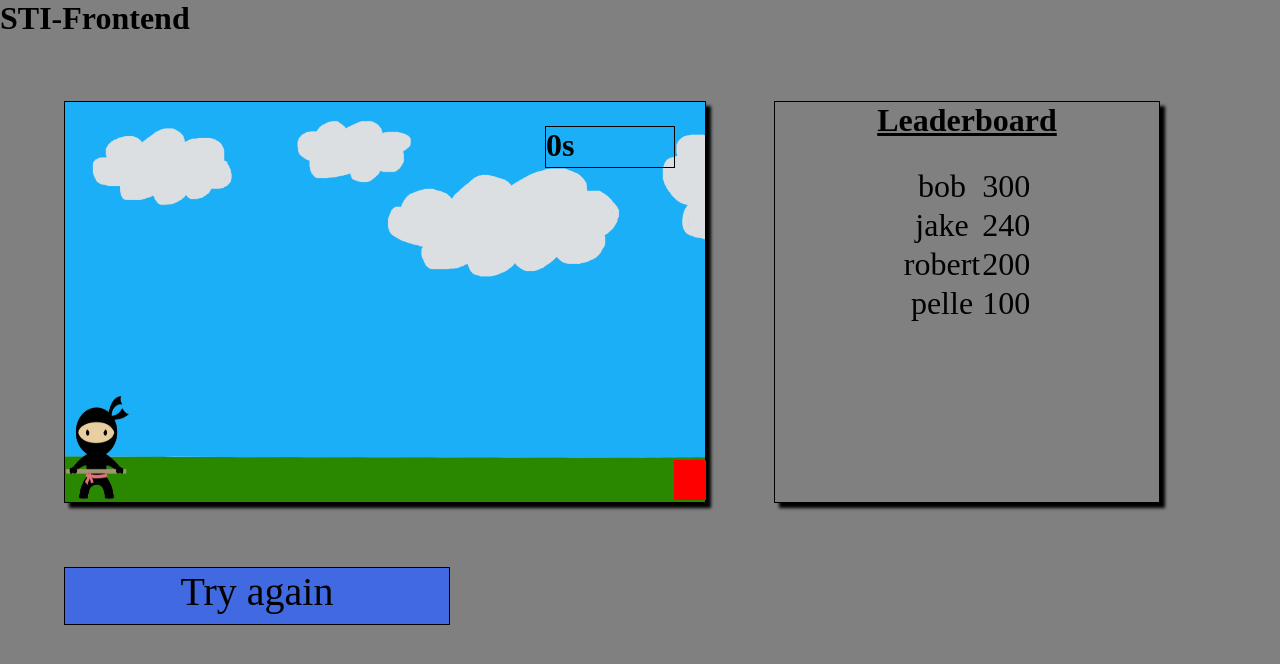
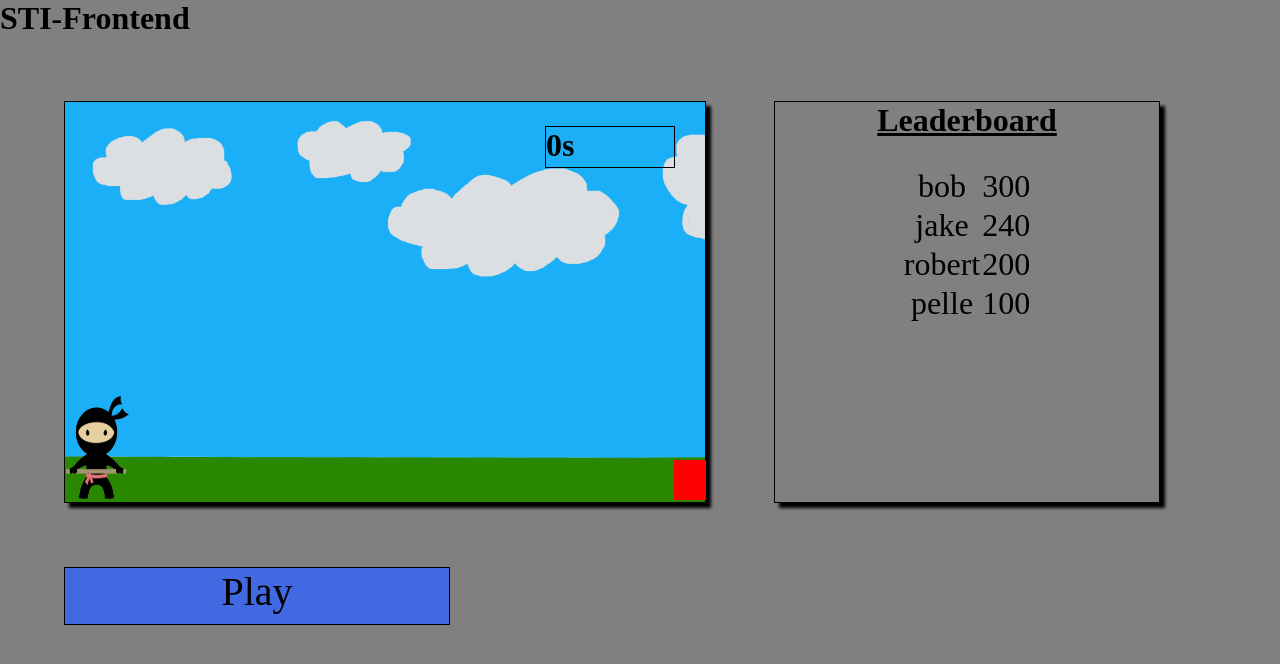
Before and after one commit to pigey/sti-frontend, a website: page public/index.html in a window 1280 px wide. Drawn offline with Linux system fonts and the light colour scheme.

Commit message:
change name

```diff
--- a/public/index.html
+++ b/public/index.html
@@ -29,7 +29,7 @@
         </div>
     </div>
     <div id="tryAgain" onclick="tryAgain()">
-        <p class="againBut">Try again</p>
+        <p class="againBut">Play</p>
     </div>
     <script src="js/index.js"></script>
 
```
